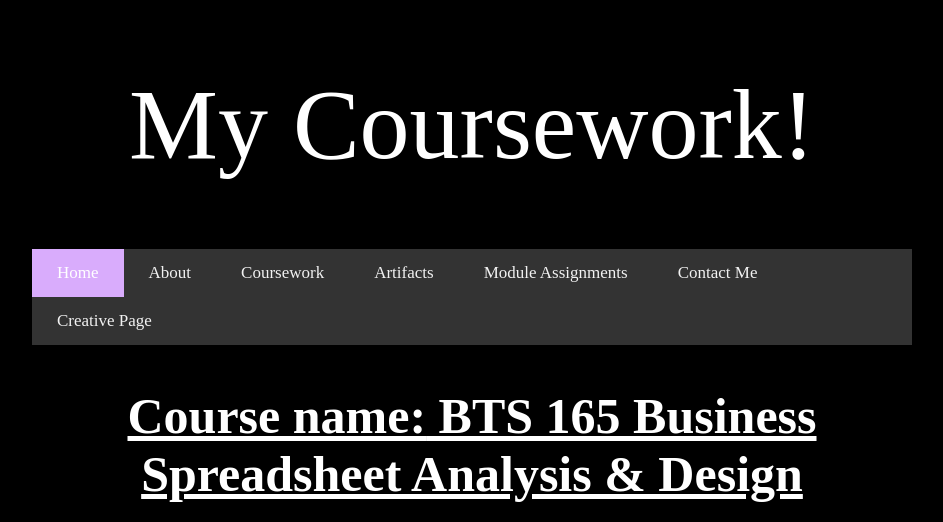
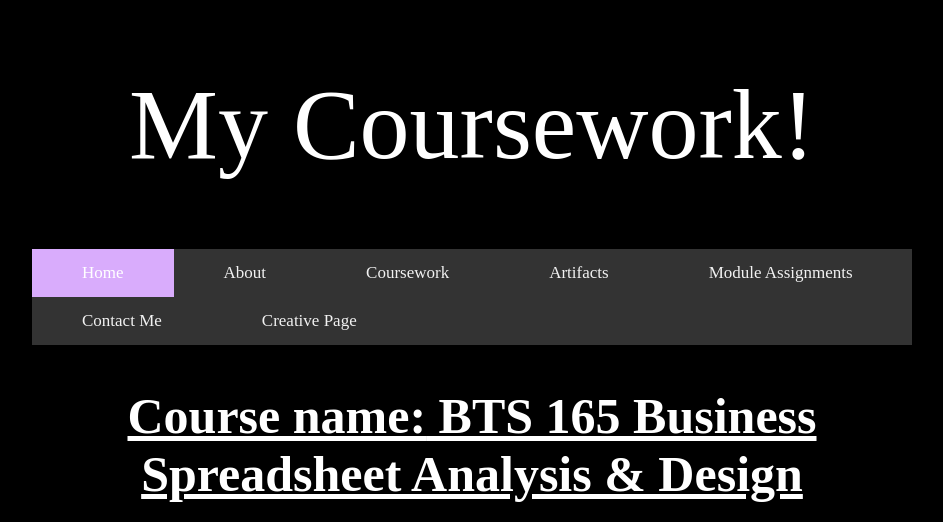
Before and after one commit to jdang95/coursework, a plain HTML site: page index.html in a window 1280 px wide. Shown: the top 522 px of the page, without its empty margins (168-1111 px from the left). Drawn offline with Linux system fonts and the light colour scheme; a web font is replaced by a local one.

Commit message:
Update style.css

```diff
--- a/css/style.css
+++ b/css/style.css
@@ -18,7 +18,7 @@ body {
     float: left;
     color: #f2f2f2;
     text-align: center;
-    padding: 14px 25px;
+    padding: 14px 50px;
     text-decoration: none;
     font-size: 17px;
 }
```
